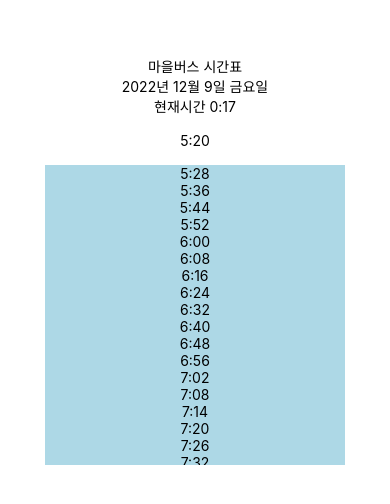
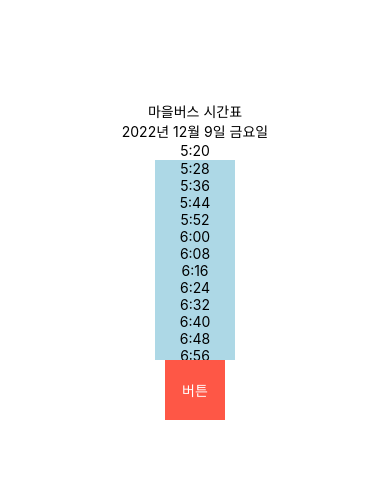
Before and after one commit to minimi61/vilageBus, a React Native app: screen / in a window 390 px wide. Shown: the part 162-666 px from the top of the page. Built offline with nearby package versions, Linux system fonts and the light colour scheme.

Commit message:
[fix] expo 화면 문제 해결

```diff
--- a/App.js
+++ b/App.js
@@ -3,33 +3,30 @@ import { StatusBar } from 'expo-status-bar';
 import { StyleSheet, Text, View } from 'react-native';
 import Button from './components/Button';
 import NowTime from './components/NowTime';
-import { Today } from './components/Today';
-import { GetTimeMs } from './hooks/GetTimeMs';
-import { nowTime } from './hooks/todayDay';
+import Today from './components/Today';
+import GetTimeMs from './hooks/GetTimeMs'
 
 
 export default function App() {
-  // const time = Date.now()
-  // let date = new Date()
   const date = new Date();
   const [nowData, setNowData] = useState(date)
-  const nowTime = () => {
+  const newDateTime = () => {
     const date = new Date();
     setNowData(date)
     return
   }
   useEffect(() => {
-    setInterval(nowTime, 1000)
+    setInterval(newDateTime, 1000)
   },[])
 
   return (
     <View style={styles.container}>
       <Text>마을버스 시간표</Text>
       <Today />
-      <NowTime hour={nowData.getHours()} minutes={nowData.getMinutes()} />
+      {/* <NowTime hour={nowData.getHours()} minutes={nowData.getMinutes()} /> */}
       <GetTimeMs date={nowData} />
       <StatusBar style="auto" />
-      {/* <Button/> */}
+      <Button/>
     </View>
   );
 }
--- a/components/Today.jsx
+++ b/components/Today.jsx
@@ -2,7 +2,7 @@ import React from 'react'
 import { todayDay } from '../hooks/todayDay';
 import { Text } from 'react-native';
 
-export const Today = () => {
+ const Today = () => {
   const date = new Date()
   const thisYear = date.getFullYear();
   const todayMonth = date.getMonth() + 1;
@@ -12,3 +12,5 @@ export const Today = () => {
     <Text>{thisYear}년 {todayMonth}월 {todayDate}일 {todayDay}요일</Text>
   )
 }
+
+export default Today;
--- a/hooks/getTimeMs.jsx
+++ b/hooks/getTimeMs.jsx
@@ -7,7 +7,7 @@ import Bus1Sun from '../data/1bus/sunday.json'
 import ShowTime from '../components/ShowTime';
 
 
-export const GetTimeMs = ({ date }) => {
+const GetTimeMs = ({ date }) => {
     // const date = new Date()
     // console.log(date)
     // const [scheduleTime, setScheduleTime] = useState()
@@ -60,11 +60,13 @@ export const GetTimeMs = ({ date }) => {
 const styles = StyleSheet.create({
     container: {
         alignItems: 'center',
-        padding: '1rem',
+        padding: 1,
     },
     commingContainer: {
-        width: '300px',
-        height: '300px',
+        width: 80,
+        maxHeight: 200,
         backgroundColor: 'lightblue',
     }
 });
+
+export default GetTimeMs;
```
